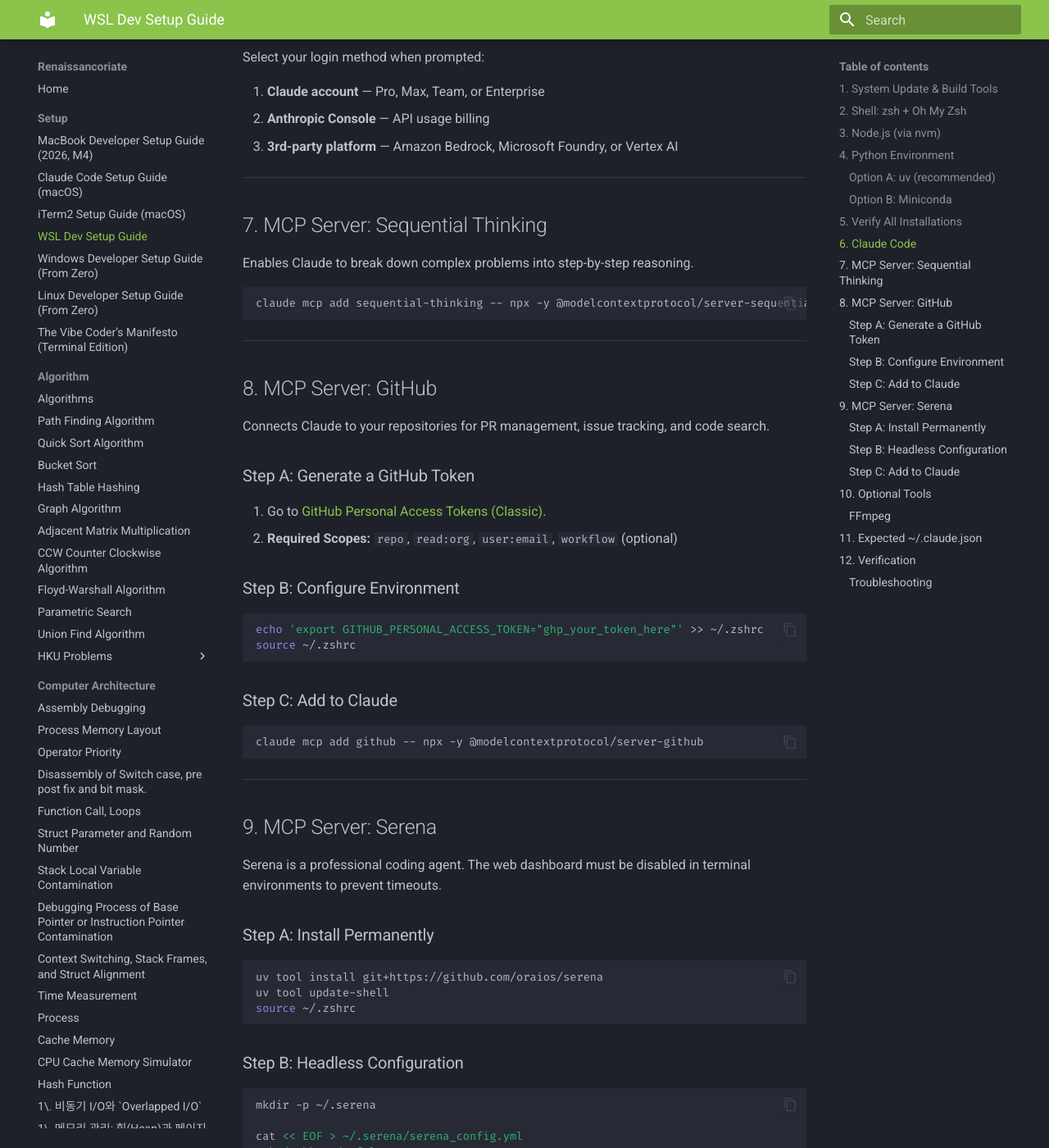
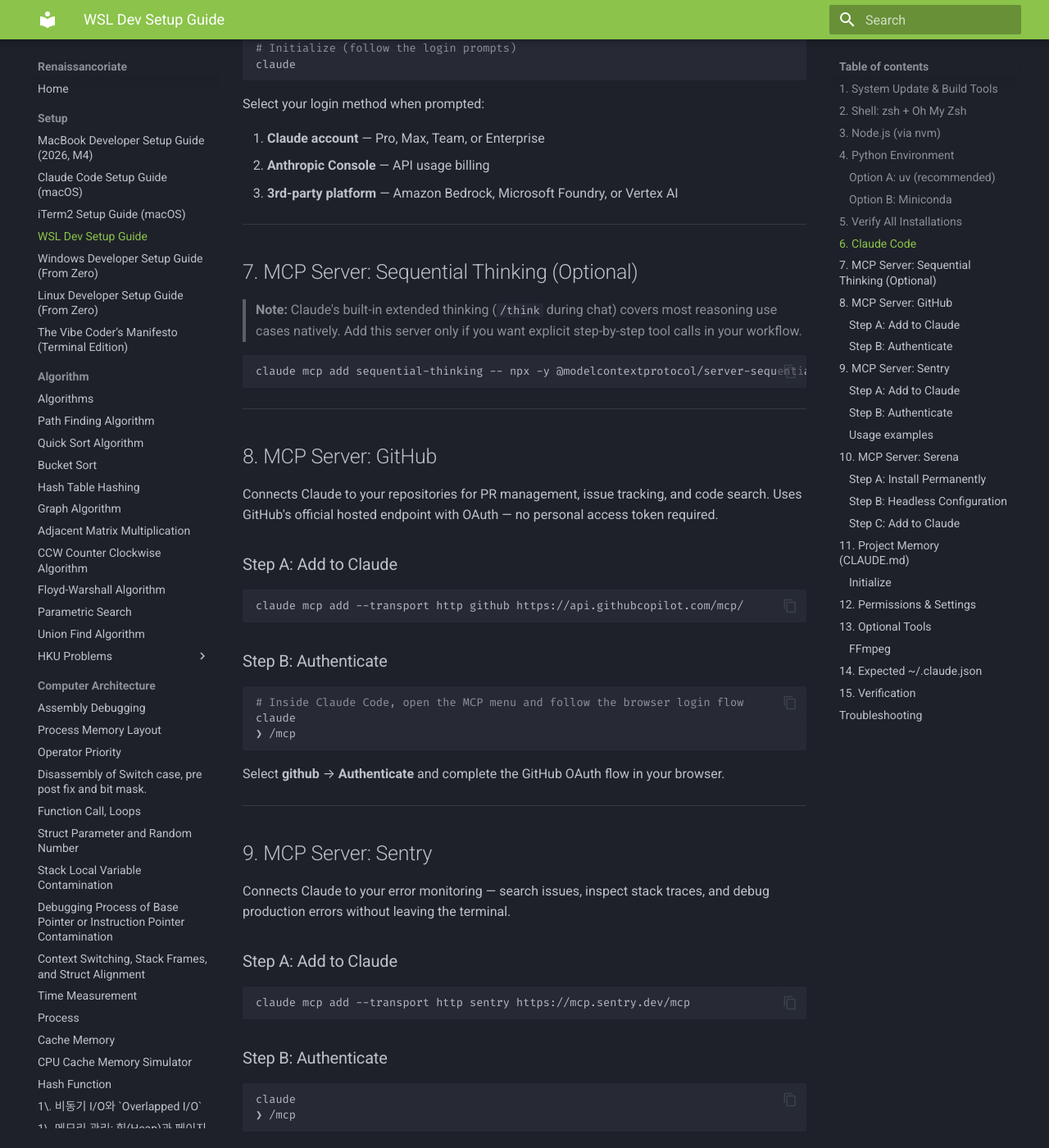
Before and after one commit to renaissancor/renaissancor.github.io, an MkDocs documentation site: the page built from docs/Setup/WSL_Setup_Claude.md, in a window 1280 px wide and 1400 px high, scrolled down 2457 px. Shown: the whole window at 82% size. Built offline with MkDocs 1.6.1 and Material for MkDocs 9.7.7, drawn with Linux system fonts in a browser that asks for light colours; some of the changed text lies outside the part shown.

Commit message:
update : revamp Claude Code setup guides for 2026 best practices
- Fix Claude Code CLI install (curl installer, not npm/brew formula)
- Switch GitHub MCP to HTTP transport with OAuth (drop PAT)
- Add Sentry MCP server section (HTTP transport + OAuth)
- Add CLAUDE.md project memory section with /init workflow
- Add Permissions & Settings section with settings.json examples
- Mark Sequential Thinking as optional (native extended thinking covers most cases)
- Fix /mcp list → /mcp throughout
- Update expected ~/.claude.json to reflect HTTP-type servers

Co-Authored-By: Claude Sonnet 4.6 <noreply@anthropic.com>

````diff
--- a/docs/Setup/WSL_Setup_Claude.md
+++ b/docs/Setup/WSL_Setup_Claude.md
@@ -114,7 +114,10 @@ conda --version
 ## 6. Claude Code
 
 ```bash
-npm install -g @anthropic-ai/claude-code
+# Install Claude Code CLI (native binary, auto-updates)
+curl -fsSL https://claude.ai/install.sh | bash
+
+# Initialize (follow the login prompts)
 claude
 ```
 
@@ -126,9 +129,9 @@ Select your login method when prompted:
 
 ---
 
-## 7. MCP Server: Sequential Thinking
+## 7. MCP Server: Sequential Thinking (Optional)
 
-Enables Claude to break down complex problems into step-by-step reasoning.
+> **Note:** Claude's built-in extended thinking (`/think` during chat) covers most reasoning use cases natively. Add this server only if you want explicit step-by-step tool calls in your workflow.
 
 ```bash
 claude mcp add sequential-thinking -- npx -y @modelcontextprotocol/server-sequential-thinking
@@ -138,29 +141,56 @@ claude mcp add sequential-thinking -- npx -y @modelcontextprotocol/server-sequen
 
 ## 8. MCP Server: GitHub
 
-Connects Claude to your repositories for PR management, issue tracking, and code search.
+Connects Claude to your repositories for PR management, issue tracking, and code search. Uses GitHub's official hosted endpoint with OAuth — no personal access token required.
 
-### Step A: Generate a GitHub Token
-
-1. Go to [GitHub Personal Access Tokens (Classic)](https://github.com/settings/tokens).
-2. **Required Scopes:** `repo`, `read:org`, `user:email`, `workflow` (optional)
-
-### Step B: Configure Environment
+### Step A: Add to Claude
 
 ```bash
-echo 'export GITHUB_PERSONAL_ACCESS_TOKEN="ghp_your_token_here"' >> ~/.zshrc
-source ~/.zshrc
+claude mcp add --transport http github https://api.githubcopilot.com/mcp/
 ```
 
-### Step C: Add to Claude
+### Step B: Authenticate
 
 ```bash
-claude mcp add github -- npx -y @modelcontextprotocol/server-github
+# Inside Claude Code, open the MCP menu and follow the browser login flow
+claude
+❯ /mcp
+```
+
+Select **github** → **Authenticate** and complete the GitHub OAuth flow in your browser.
+
+---
+
+## 9. MCP Server: Sentry
+
+Connects Claude to your error monitoring — search issues, inspect stack traces, and debug production errors without leaving the terminal.
+
+### Step A: Add to Claude
+
+```bash
+claude mcp add --transport http sentry https://mcp.sentry.dev/mcp
+```
+
+### Step B: Authenticate
+
+```bash
+claude
+❯ /mcp
+```
+
+Select **sentry** → **Authenticate** and complete the Sentry OAuth flow.
+
+### Usage examples
+
+```
+> What are the top 5 errors in production this week?
+> Show me the full stack trace for issue PROJ-1234
+> Which errors spiked after the last deploy?
 ```
 
 ---
 
-## 9. MCP Server: Serena
+## 10. MCP Server: Serena
 
 Serena is a professional coding agent. The web dashboard must be disabled in terminal environments to prevent timeouts.
 
@@ -193,7 +223,72 @@ claude mcp add serena -- /home/$(whoami)/.local/bin/serena start-mcp-server
 
 ---
 
-## 10. Optional Tools
+## 11. Project Memory (CLAUDE.md)
+
+`CLAUDE.md` is a file Claude reads automatically at the start of every session in your project. Use it to encode project-specific conventions, commands, and gotchas so Claude never needs to be told twice.
+
+### Initialize
+
+```bash
+# Inside your project directory, inside Claude Code:
+❯ /init
+```
+
+This generates a starter `CLAUDE.md` based on your codebase. Edit it to reflect your actual workflow:
+
+```markdown
+# Build & Test
+- Build: `npm run build`
+- Test single: `npm test -- --testNamePattern="pattern"`
+- Lint (auto-fix): `npm run lint:fix`
+
+# Conventions
+- Use 2-space indentation
+- Prefer `const` over `let`; avoid `var`
+- Commit format: `type(scope): description` (e.g. `feat(auth): add OAuth`)
+
+# Gotchas
+- DB migrations must be idempotent
+- `utils/legacy.ts` is deprecated — use `utils/new.ts`
+- Requires `REDIS_URL` and `API_KEY` env vars
+```
+
+> Commit `CLAUDE.md` to git — it applies to everyone on the team. Keep it concise; delete anything Claude can already infer from the code.
+
+---
+
+## 12. Permissions & Settings
+
+Claude Code respects a `settings.json` file that controls which commands are allowed or denied, preventing accidental destructive operations.
+
+```bash
+mkdir -p ~/.claude
+```
+
+Create or edit `~/.claude/settings.json`:
+
+```json
+{
+  "permissions": {
+    "allow": [
+      "Bash(npm run *)",
+      "Bash(git *)",
+      "Bash(docker *)"
+    ],
+    "deny": [
+      "Bash(rm -rf *)",
+      "Bash(sudo *)",
+      "Read(.env*)"
+    ]
+  }
+}
+```
+
+> For team-wide defaults, create `.claude/settings.json` inside your project repo and commit it. User-level `~/.claude/settings.json` takes precedence.
+
+---
+
+## 13. Optional Tools
 
 ### FFmpeg
 
@@ -204,7 +299,7 @@ ffmpeg -version
 
 ---
 
-## 11. Expected `~/.claude.json`
+## 14. Expected `~/.claude.json`
 
 Your final configuration should look like:
 
@@ -216,11 +311,12 @@ Your final configuration should look like:
       "args": ["-y", "@modelcontextprotocol/server-sequential-thinking"]
     },
     "github": {
-      "command": "npx",
-      "args": ["-y", "@modelcontextprotocol/server-github"],
-      "env": {
-        "GITHUB_PERSONAL_ACCESS_TOKEN": "ghp_your_token_here"
-      }
+      "type": "http",
+      "url": "https://api.githubcopilot.com/mcp/"
+    },
+    "sentry": {
+      "type": "http",
+      "url": "https://mcp.sentry.dev/mcp"
     },
     "serena": {
       "command": "/home/your_username/.local/bin/serena",
@@ -232,16 +328,18 @@ Your final configuration should look like:
 
 ---
 
-## 12. Verification
+## 15. Verification
 
 ```bash
 claude
-❯ /mcp list
+❯ /mcp
 ```
 
 All status indicators should be **green**.
 
-### Troubleshooting
+---
+
+## Troubleshooting
 
 | Issue | Solution |
 |---|---|
@@ -251,3 +349,5 @@ All status indicators should be **green**.
 | **zsh not default** | Run `chsh -s $(which zsh)` then close and reopen WSL |
 | **`~/.zshrc` not found** | Make sure Oh My Zsh is installed before running the Node/uv installers |
 | **WSL paths** | Use `/home/username/...` not `/Users/username/...` (that's macOS) |
+| **GitHub auth fails** | Run `/mcp` inside Claude Code and select **Authenticate** for GitHub |
+| **Sentry auth fails** | Run `/mcp` inside Claude Code and select **Authenticate** for Sentry |
````
Also changed, not shown: docs/Setup/Mac_Setup_Claude.md (+125 -26 lines).
